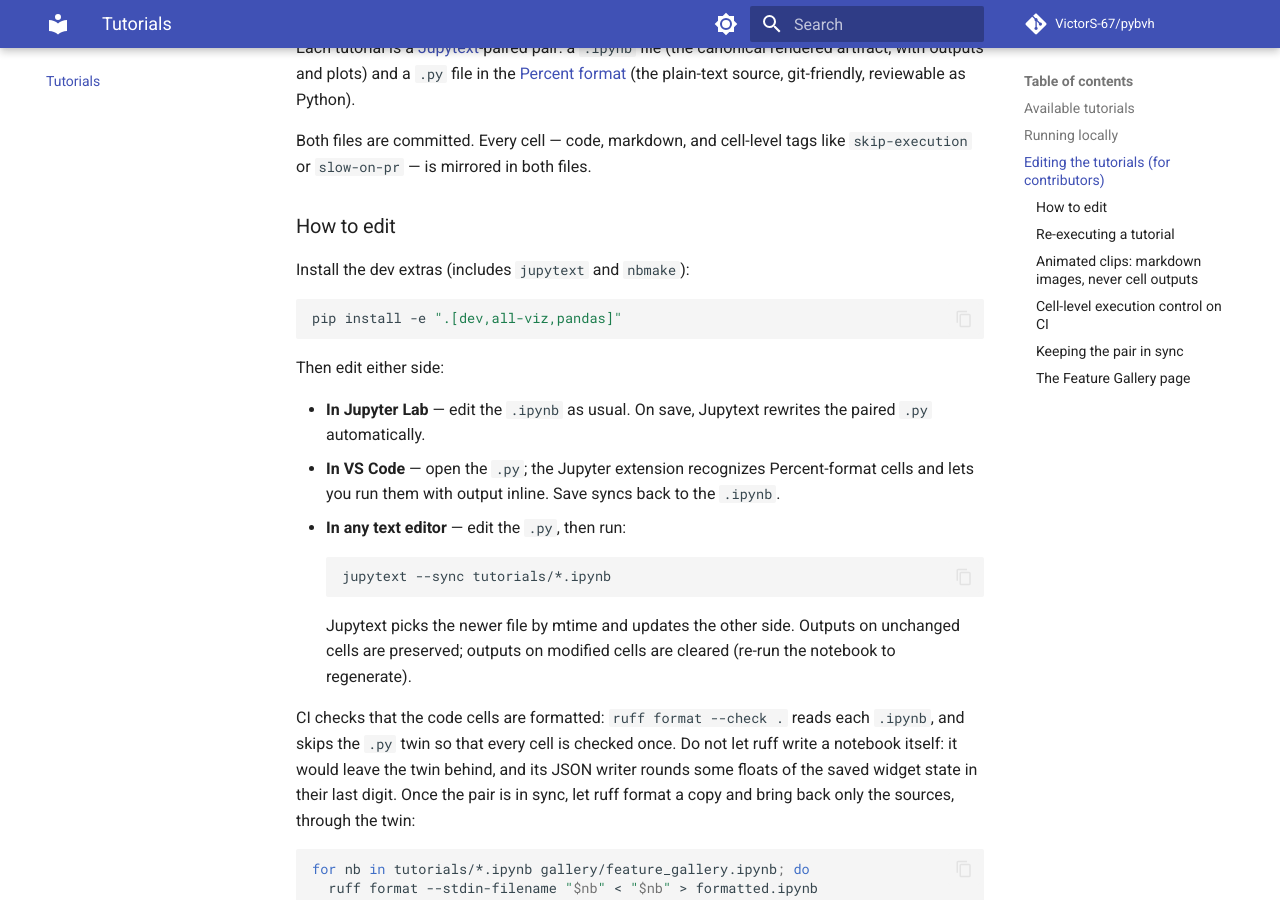
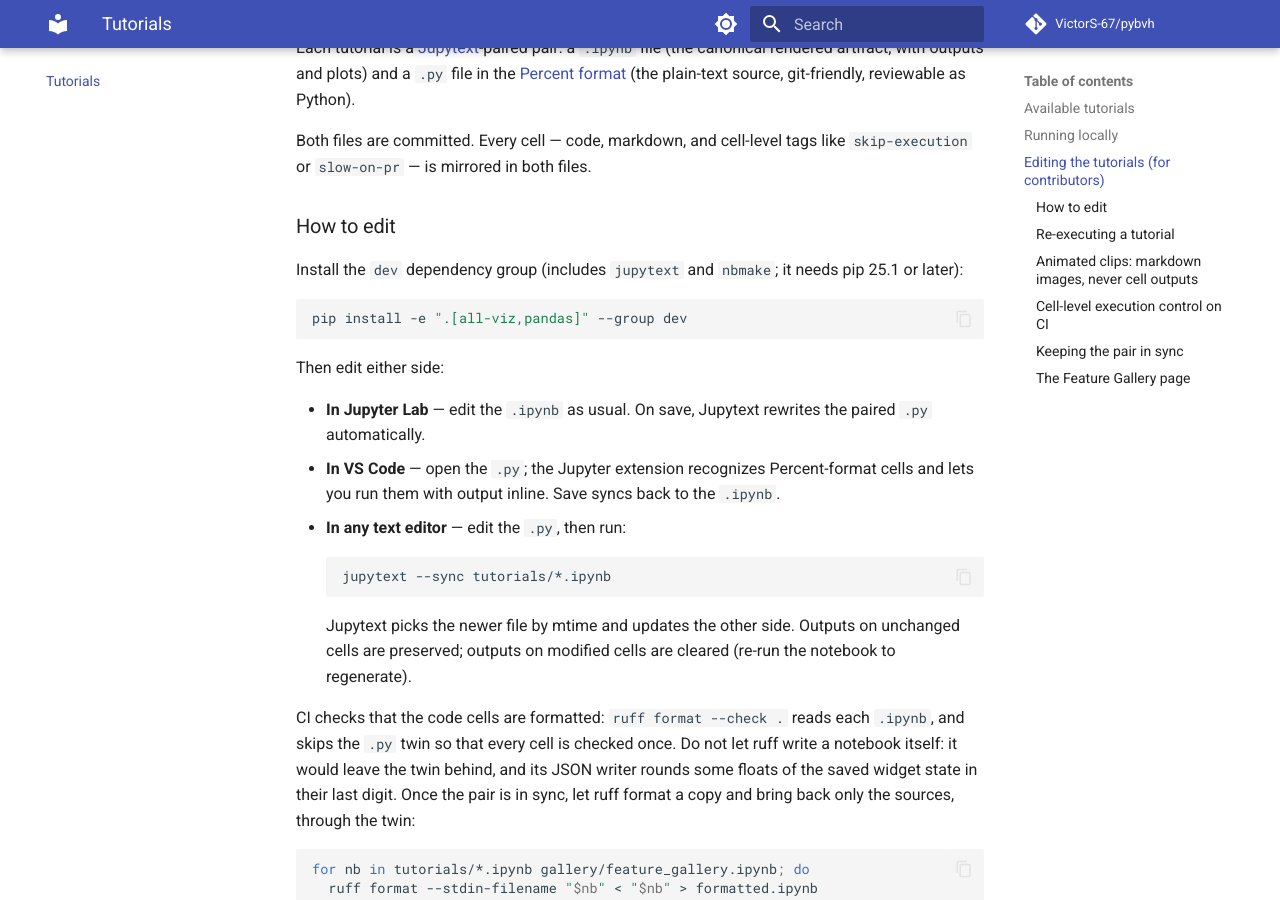
Before and after one commit to VictorS-67/pybvh, an MkDocs documentation site: the page built from docs/tutorials.md, in a window 1280 px wide and 900 px high, scrolled down 1204 px. Built offline with MkDocs 1.6.1 and Material for MkDocs 9.7.7, drawn with Linux system fonts in a browser that asks for light colours; comment, search, counter and statistics services are not loaded.

Commit message:
chore(build): pin each development tool once, in dependency groups
The exact ruff, mypy and pandas-stubs pins were written in the published dev extra and again in the lint and typecheck workflows, which installed the tools by name, with comments asking that they be bumped together. A missed bump made the local environment and CI run different tools on the same code.

The tools move to PEP 735 dependency groups in pyproject.toml: lint (ruff), typecheck (mypy, pandas-stubs) and dev, which includes both plus pytest, pandas, jupytext, nbmake and pre-commit. Every workflow installs the group it needs, so no workflow names a version, and the dev extra, which only ever served work on pybvh itself, leaves the published metadata.

pip reads dependency groups from 25.1 on. The pip a runner's Python comes with is whatever was current when that Python was built for the runner, so the lint and typecheck jobs upgrade pip first, as the test and tutorials jobs already did. CONTRIBUTING, the tutorials guide and the fixtures README install the dev group.

````diff
--- a/.pre-commit-config.yaml
+++ b/.pre-commit-config.yaml
@@ -6,8 +6,9 @@
 default_stages: [pre-commit]
 
 repos:
-  # The same exact version as the dev extra in pyproject.toml and the lint
-  # workflow: bump the three together.
+  # pre-commit installs these hooks in an environment of their own, pinned by
+  # `rev`, and cannot read pyproject.toml: the rev is the version of the lint
+  # group's ruff pin there, and the two are bumped together.
   - repo: https://github.com/astral-sh/ruff-pre-commit
     rev: v0.16.9
     hooks:
--- a/docs/tutorials.md
+++ b/docs/tutorials.md
@@ -31,10 +31,10 @@
 
 ### How to edit
 
-Install the dev extras (includes `jupytext` and `nbmake`):
+Install the `dev` dependency group (includes `jupytext` and `nbmake`; it needs pip 25.1 or later):
 
 ```bash
-pip install -e ".[dev,all-viz,pandas]"
+pip install -e ".[all-viz,pandas]" --group dev
 ```
 
 Then edit either side:
````
Also changed, not shown: CONTRIBUTING.md (+3 -1 lines), pyproject.toml (+25 -13 lines), 5 other files.
